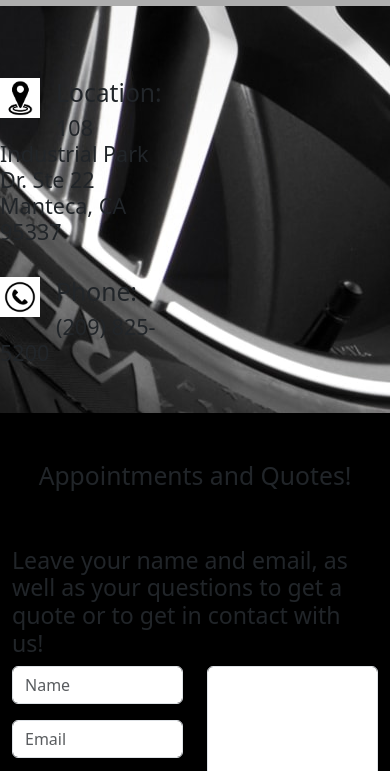
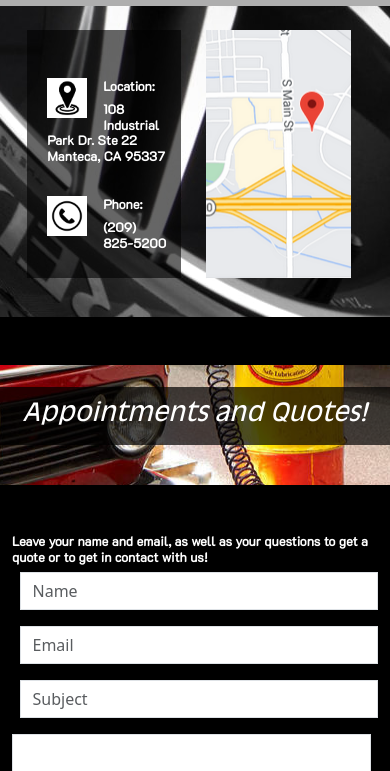
Before and after one commit to SamuelLaguna/LagunaSGoodwinRFujimuraKBuisnessRedevelopment, a plain HTML site: page pages/contact.html in a window 390 px wide. Shown: the part 63-834 px from the top of the page. Drawn offline with nearby package versions, Linux system fonts and the light colour scheme.

Commit message:
reed re-merge

```diff
--- a/css/style.css
+++ b/css/style.css
@@ -1015,3 +1015,150 @@ body {
         width: 11.438rem;
     }
 }
+
+.rTireBackground {
+    background-image: url(../assets/images/tiresbg.jpg);
+    padding-bottom: 10%;
+    background-position: right;
+}
+
+.locationAndContact {
+    color: white;
+}
+
+.rMapandStuffRow{
+    padding-top: 6%;
+    padding-right: 5%;
+}
+
+.rColForLocal{
+    background-color: rgba(0, 0, 0, .6);
+    padding-left: 5%;
+    padding-bottom: 5%;
+    margin-left: 10%;
+    padding-right: -5px;
+}
+
+.rContactHeader {
+    background-image: url(../assets/images/a-mechanic-s-garage-with-pool-house-above-christine-kelly-crafted-architecture-img_5c31d63c0a68f25e_14-0740-1-9acbd4e.jpg);
+    height: 200px;
+    background-position: center;
+    background-position-y: 70%;
+}
+
+.contactR {
+    color: white;
+}
+
+.rFormColor {
+    color: white;
+}
+
+.rAppointmentRow{
+    align-items: center;
+    padding-top: 6%;
+}
+
+.rColRow{
+    align-self: center;
+    background-color: rgba(0, 0, 0, .7);
+    padding-top: 10px;
+    padding-bottom: 10px;
+
+}
+
+.rApptTxt{
+   color: white;
+   font-family: Antique-Olive;
+   font-style: italic;
+}
+
+.RPicturePlaceholder{
+    display: flex;
+    justify-content: end;
+    margin-right: 25%;
+}
+
+.rMapPic{
+    background-image: url(../assets/images/Screenshot_20221201_113341.png);
+    margin-right: 8%;
+    padding-bottom: 25%;
+    background-position: center;
+    width:800px;
+    margin-left: 25px;
+}
+
+.rlocationHeader{
+    color: white;
+    font-family: K2D;
+    font-weight: bold;
+}
+
+.rLocalBold{
+    font-weight: bold;
+}
+
+.rTextBoxes{
+    padding-left: 5%;
+    flex-direction: row;
+}
+
+.rTextBox{
+    padding-right: 5%;
+}
+
+.rSendBttn{
+    display: flex;
+    justify-content: center;
+    padding-bottom: 25px;
+}
+
+.rSend{
+    border-radius: 0;
+    background-color: #ffd2d2;
+}
+
+.rBoxSide{
+    border-radius: 0;
+}
+
+.BttnText{
+color: black;
+}
+
+@media screen and (max-width: 600px){
+
+    .rlocationHeader{
+        color: white;
+        font-family: K2D;
+        font-size: medium;
+
+    }
+
+    .rTextBoxer{
+        display: flex;
+        flex-direction: column;
+    }
+
+    .rContactHeader {
+
+        background-image: url(../assets/images/a-mechanic-s-garage-with-pool-house-above-christine-kelly-crafted-architecture-img_5c31d63c0a68f25e_14-0740-1-9acbd4e.jpg);
+        height: 120px;
+        background-position: center;
+        background-position-y: 70%;
+
+        }
+        @media screen and (max-width: 400px){
+
+            .rsymbols{
+                height:40px;
+            }
+
+            .rlocationHeader{
+                color: white;
+                font-family: K2D;
+                font-size: small;
+
+            }
+        }
+}
```
